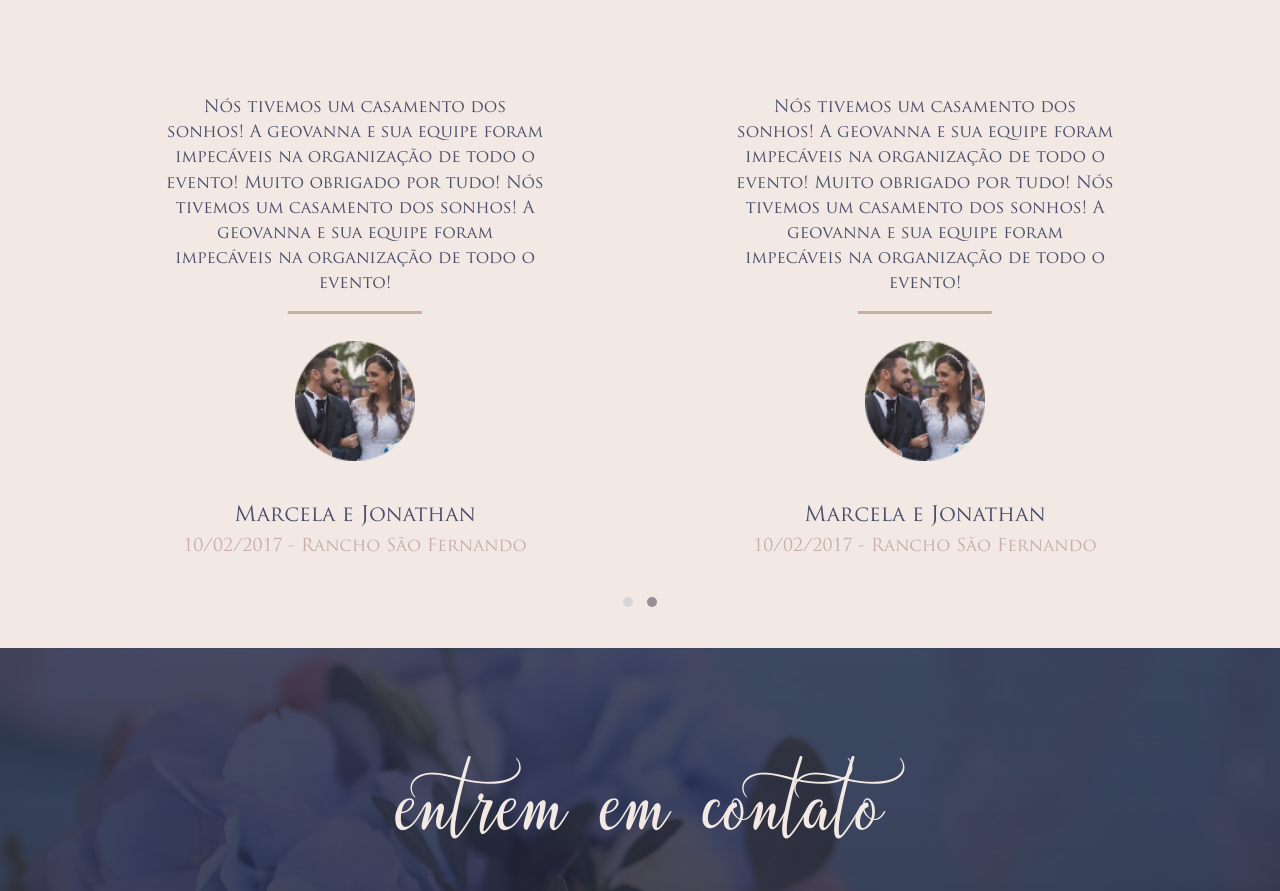
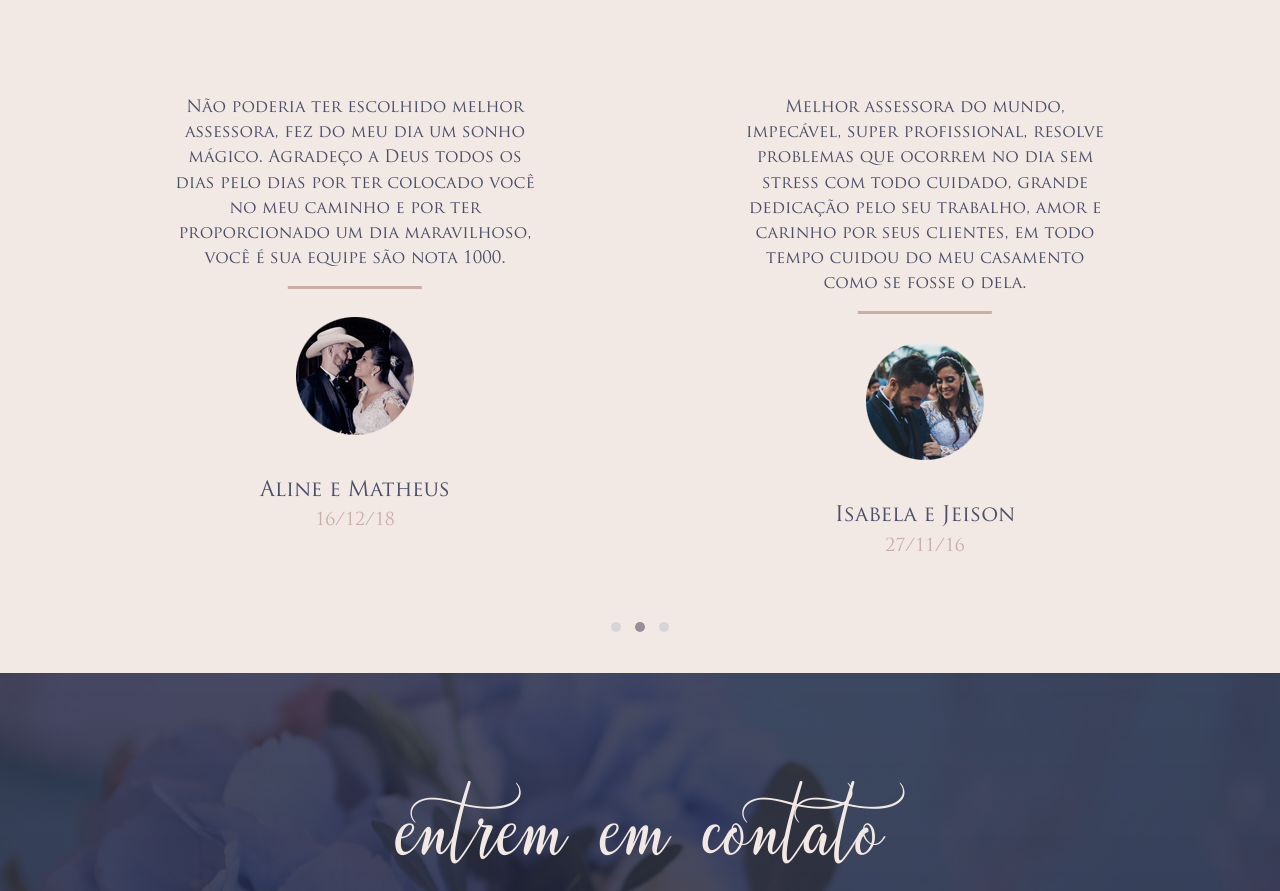
Before and after one commit to creativetroops/geovanna, a website: page index.html in a window 1280 px wide. Shown: the part 3954-4845 px from the top of the page. Drawn offline with Linux system fonts and the light colour scheme.

Commit message:
Depoimentos

```diff
--- a/index.html
+++ b/index.html
@@ -174,36 +174,43 @@
 						<div class="item">
 							<div class="row row-testimony">
 								<div class="col-md-6 col-sm-12">
-									<p>Nós tivemos um casamento dos sonhos! A geovanna e sua equipe foram impecáveis na organização de todo o evento! Muito obrigado
-										por tudo! Nós tivemos um casamento dos sonhos! A geovanna e sua equipe foram impecáveis na organização de todo o evento!</p>
-									<img src="./assets/images/geovanna-casal-sample.png" alt="Imagem de um casal que fez um depoimento" />
-									<h4>Marcela e Jonathan</h4>
-									<h5>10/02/2017 - Rancho São Fernando</h5>
+									<p>Queremos te agradecer por todo seu empenho, vocês foram simplesmente incríveis, obrigada por todo carinho e atenção em cada detalhe escolhido. Foi muito mais fácil lidar com tudo de longe, tendo vocês ao nosso lado, confiamos
+									de olhos fechados e o resultado foi maravilhoso! Somos eternamente gratos por tudo.</p>
+									<img src="./assets/images/geovanna-casal-01.png" alt="Imagem de um casal que fez um depoimento" />
+									<h4>Lais e Marcos</h4>
+									<h5>04/11/2018</h5>
 								</div>
 								<div class="col-md-6 col-sm-12">
-									<p>Nós tivemos um casamento dos sonhos! A geovanna e sua equipe foram impecáveis na organização de todo o evento! Muito obrigado
-										por tudo! Nós tivemos um casamento dos sonhos! A geovanna e sua equipe foram impecáveis na organização de todo o evento!</p>
-									<img src="./assets/images/geovanna-casal-sample.png" alt="Imagem de um casal que fez um depoimento" />
-									<h4>Marcela e Jonathan</h4>
-									<h5>10/02/2017 - Rancho São Fernando</h5>
+									<p>Você e sua equipe foram muito importante nesse momento. Agradecemos muito por tudo que fez, quero te levar para sempre em nossas vidas. Você foi perfeita em tudo exatamente tudo. Cuidou de cada detalhe com muito cuidado, carinho, amor e atenção. Uma profissional admirável e de exemplo.</p>
+									<img src="./assets/images/geovanna-casal-02.png" alt="Imagem de um casal que fez um depoimento" />
+									<h4>Lirian e Eduardo</h4>
+									<h5>13/05/17</h5>
 								</div>
 							</div>
 						</div>
 						<div class="item">
 							<div class="row row-testimony">
 								<div class="col-md-6 col-sm-12">
-									<p>Nós tivemos um casamento dos sonhos! A geovanna e sua equipe foram impecáveis na organização de todo o evento! Muito obrigado
-										por tudo! Nós tivemos um casamento dos sonhos! A geovanna e sua equipe foram impecáveis na organização de todo o evento!</p>
-									<img src="./assets/images/geovanna-casal-sample.png" alt="Imagem de um casal que fez um depoimento" />
-									<h4>Marcela e Jonathan</h4>
-									<h5>10/02/2017 - Rancho São Fernando</h5>
+									<p>Não poderia ter escolhido melhor assessora, fez do meu dia um sonho mágico. Agradeço a Deus todos os dias pelo dias por ter colocado você no meu caminho e por ter proporcionado um dia maravilhoso, você é sua equipe são nota 1000.</p>
+									<img src="./assets/images/geovanna-casal-03.png" alt="Imagem de um casal que fez um depoimento" />
+									<h4>Aline e Matheus</h4>
+									<h5>16/12/18</h5>
 								</div>
 								<div class="col-md-6 col-sm-12">
-									<p>Nós tivemos um casamento dos sonhos! A geovanna e sua equipe foram impecáveis na organização de todo o evento! Muito obrigado
-										por tudo! Nós tivemos um casamento dos sonhos! A geovanna e sua equipe foram impecáveis na organização de todo o evento!</p>
-									<img src="./assets/images/geovanna-casal-sample.png" alt="Imagem de um casal que fez um depoimento" />
-									<h4>Marcela e Jonathan</h4>
-									<h5>10/02/2017 - Rancho São Fernando</h5>
+									<p>Melhor assessora do mundo, impecável, super profissional, resolve problemas que ocorrem no dia sem stress com todo cuidado, grande dedicação pelo seu trabalho, amor e carinho por seus clientes, em todo tempo cuidou do meu casamento como se fosse o dela.</p>
+									<img src="./assets/images/geovanna-casal-04.png" alt="Imagem de um casal que fez um depoimento" />
+									<h4>Isabela e Jeison</h4>
+									<h5>27/11/16</h5>
+								</div>
+							</div>
+						</div>
+						<div class="item">
+							<div class="row row-testimony">
+								<div class="col-md-6 col-sm-12">
+									<p>A Geovanna Garcia é uma excelente profissional, desde o primeiro atendimento nos ateneu com paciência e passando muita tranquilidade. Foi o melhor investimento que fiz no meu casamento, porque a tranquilidade que tive no dia do casamento dinheiro nenhum paga!</p>
+									<img src="./assets/images/geovanna-casal-05.png" alt="Imagem de um casal que fez um depoimento" />
+									<h4>Renata e Douglas</h4>
+									<h5>10/09/16</h5>
 								</div>
 							</div>
 						</div>
```
Also changed, not shown: README.md, assets/images/geovanna-casal-01.png (added), assets/images/geovanna-casal-02.png (added), assets/images/geovanna-casal-03.png (added), assets/images/geovanna-casal-04.png (added), assets/images/geovanna-casal-05.png (added).
